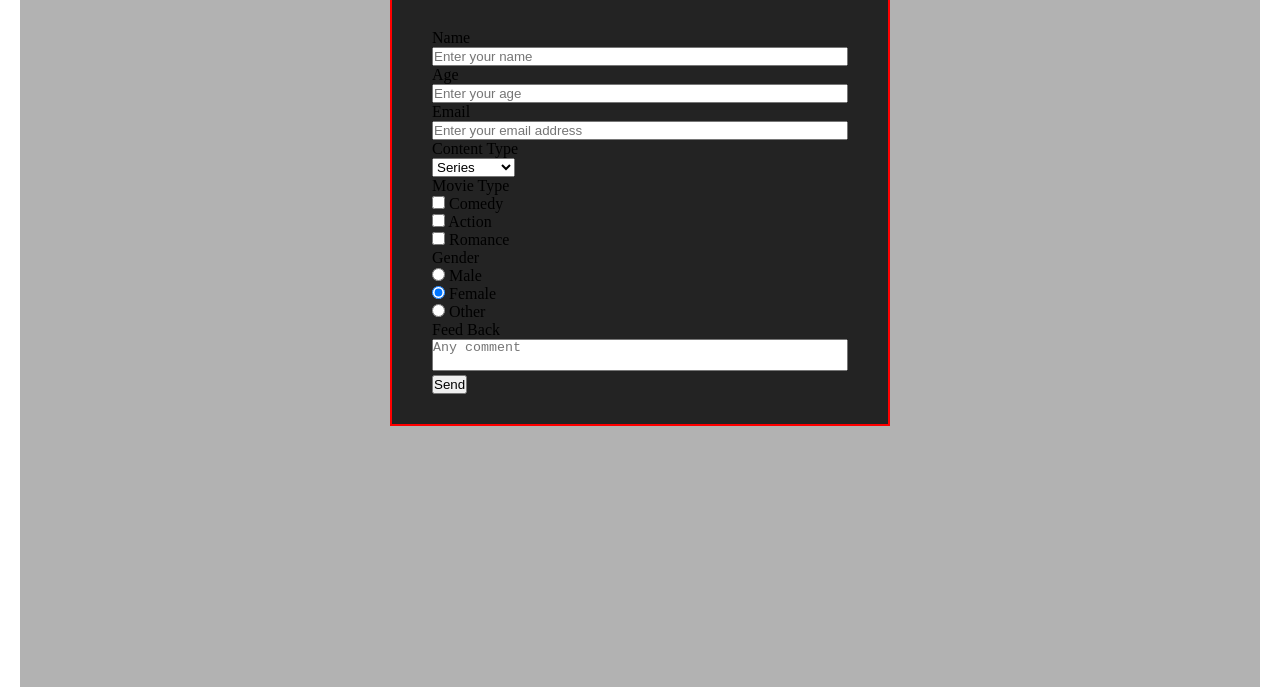
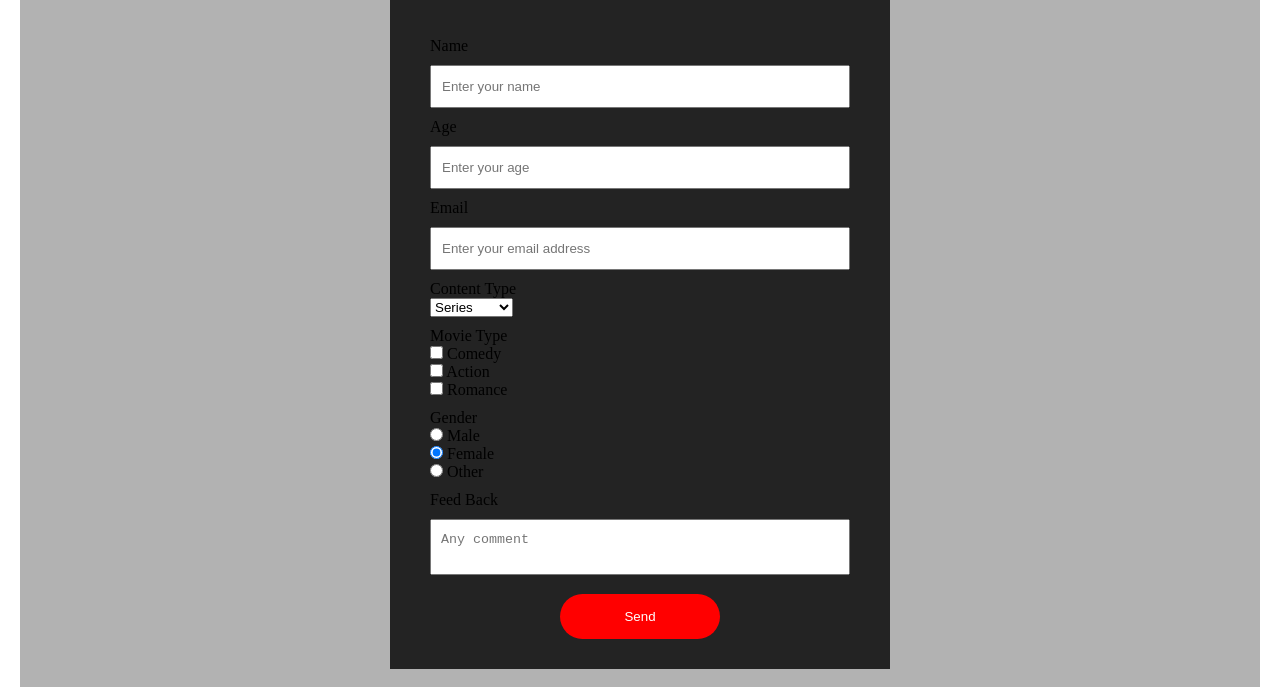
Before and after one commit to AkifKA/Netflix, a plain HTML site: page index.html in a window 1280 px wide. Shown: the part 113-800 px from the top of the page. Drawn offline with Linux system fonts and the light colour scheme; a web font is replaced by a local one.

Commit message:
styled 2

```diff
--- a/index.html
+++ b/index.html
@@ -83,7 +83,7 @@
                 </div>
 
                 <div class="form-submit">
-                    <button title="submit" id="form-submit">Send</button>
+                    <button title="submit" id="form-button">Send</button>
                 </div>
             </form>
         </section>
--- a/style.css
+++ b/style.css
@@ -41,7 +41,7 @@ textarea{
     background-color: rgba(0,0,0, 0.8);
     margin: auto;
     padding: 30px 40px;
-    border:2px solid red
+    /* border:2px solid red */
 }
 
 #name,
@@ -50,4 +50,27 @@ textarea{
 #dropbox,
 #feedback{
     width: 100%;
+    padding: 12px 10px;
+    margin-top: 10px;
 }
+
+.input-box{
+    margin-top: 10px;
+}
+#form-button{
+    width: 160px;
+    height: 45px;
+    background-color: #FF0000;
+    border-radius: 50px;
+    color: white;
+    border: none;
+}
+.form-submit{
+    margin:auto;
+    width: 160px;
+    margin-top: 15px;
+}
+#form-button:hover{
+        background-color: white;
+        color: #ff0000;
+    }
```
